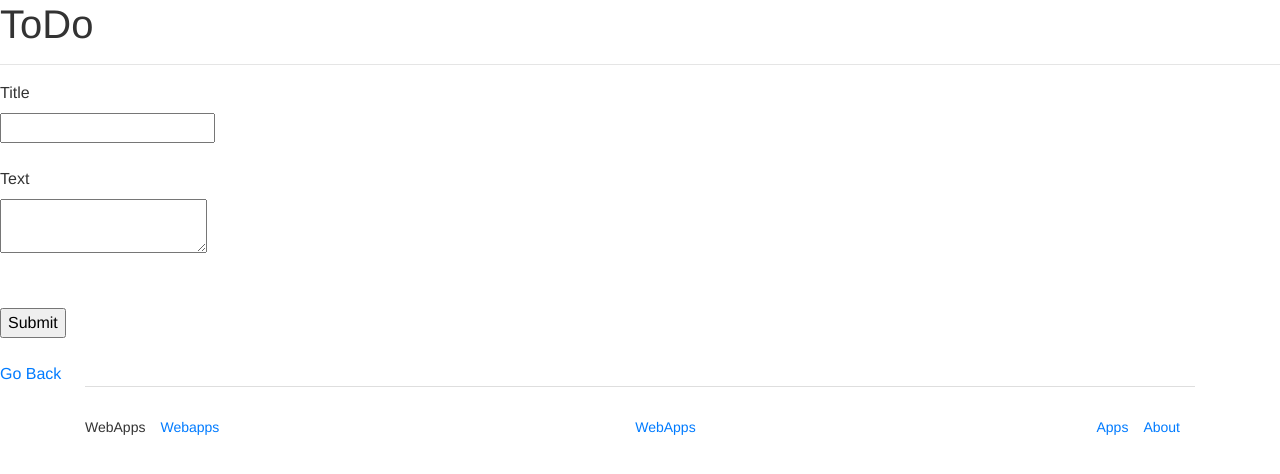
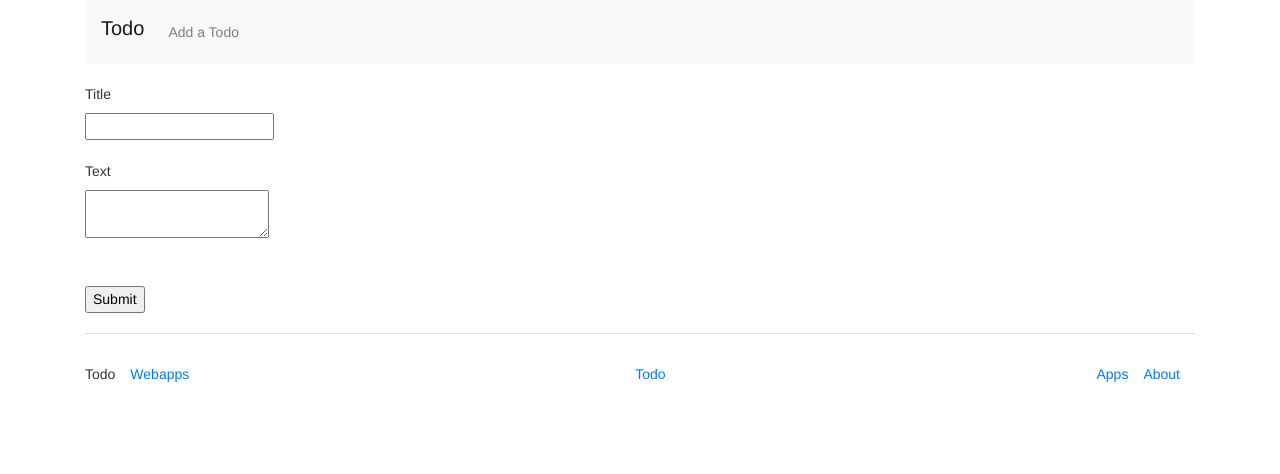
Before and after one commit to Moggi/WebApps, a Django app: page /todo/add in a window 1280 px wide. Shown: the top 474 px of the page. Run offline with Django 3.2, Linux system fonts and the light colour scheme; some libraries are stand-ins or nearby versions.

Commit message:
Update Todo App\n

```diff
--- a/Todo/static/css/todo_style.css
+++ /dev/null
@@ -1,6 +0,0 @@
-
-body {
-    font-size: 14px;
-    color: #333;
-    background-color: #fff
-}
--- a/Todo/templates/Todo/add.html
+++ b/Todo/templates/Todo/add.html
@@ -3,12 +3,27 @@
     <head>
         {% include 'base_header.html' %}
         {% load static %}
+        <link rel="stylesheet" href="{% static 'css/todo_style.css' %}">
     </head>
     <body>
-        <header>
-            <h1>ToDo</h1>
-            <hr>
+        <header class="container">
+            <nav class="navbar navbar-expand-lg navbar-light bg-light">
+                <span class="navbar-brand h1">{{ pageTitle }}</span>
+                <button class="navbar-toggler" type="button" data-toggle="collapse" data-target="#navbarSupportedContent" aria-controls="navbarSupportedContent" aria-expanded="false" aria-label="Toggle navigation">
+                    <span class="navbar-toggler-icon"></span>
+                </button>
+                <div class="collapse navbar-collapse" id="navbarSupportedContent">
+                    <ul class="navbar-nav mr-auto">
+                        <li class="nav-item">
+                            <a class="nav-link" href="{% url 'add' %}">Add a Todo</a>
+                        </li>
+                    </ul>
+                </div>
+            </nav>
         </header>
+
+        <div class="main">
+            <div class="container">
                 <form action="{% url 'add' %}" method="post">
                     {% csrf_token %}
                     <fieldset>
@@ -26,8 +41,8 @@
                     <br>
                     <input type="submit" value="Submit" />
                 </form>
-        <br>
-        <a href="{% url 'index' %}">Go Back</a>
+            </div>
+        </div>
 
     {% include 'base_footer.html' %}
 </body>
--- a/Todo/views.py
+++ b/Todo/views.py
@@ -19,12 +19,14 @@ def index(request):
 def details(request, id):
     todoItem = Todo.objects.get(id=id)
 
-    context = {
+    context = getContext({
         'todoItem': todoItem,
-    }
+    })
     return render(request, 'Todo/details.html', context)
 
 def add(request):
+    context = getContext()
+
     if(request.method == 'POST'):
         title = request.POST['title']
         text = request.POST['text']
@@ -34,7 +36,7 @@ def add(request):
 
         return redirect('/todo')
     else:
-        return render(request, 'Todo/add.html')
+        return render(request, 'Todo/add.html', context)
 
 
 # ==============================================================================
@@ -53,7 +55,7 @@ def delete(request):
 # ==============================================================================
 # Utilities
 # ==============================================================================
-def getContext(updatedDict):
+def getContext(updatedDict={}):
     context = dict()
     context['appName'] = TodoConfig.name
     context['pageTitle'] = TodoConfig.name
--- a/static/css/style.css
+++ b/static/css/style.css
@@ -1,13 +1,17 @@
 
 body {
     font-family: "Helvetica Neue", Helvetica, Arial, sans-serif;
-    /*font-size: 14px;*/
+    font-size: 14px;
     color: #333;
     /*background-color: #fff*/
 }
 
 .main {
     padding: 20px 0px;
+}
+
+.btn {
+    font-size: 14px;
 }
 
 footer {
```
Also changed, not shown: Todo/templates/Todo/details.html (+17 -6 lines), Todo/templates/Todo/index.html (+16 -3 lines). Lines whose indentation alone changed are shown as unchanged.
